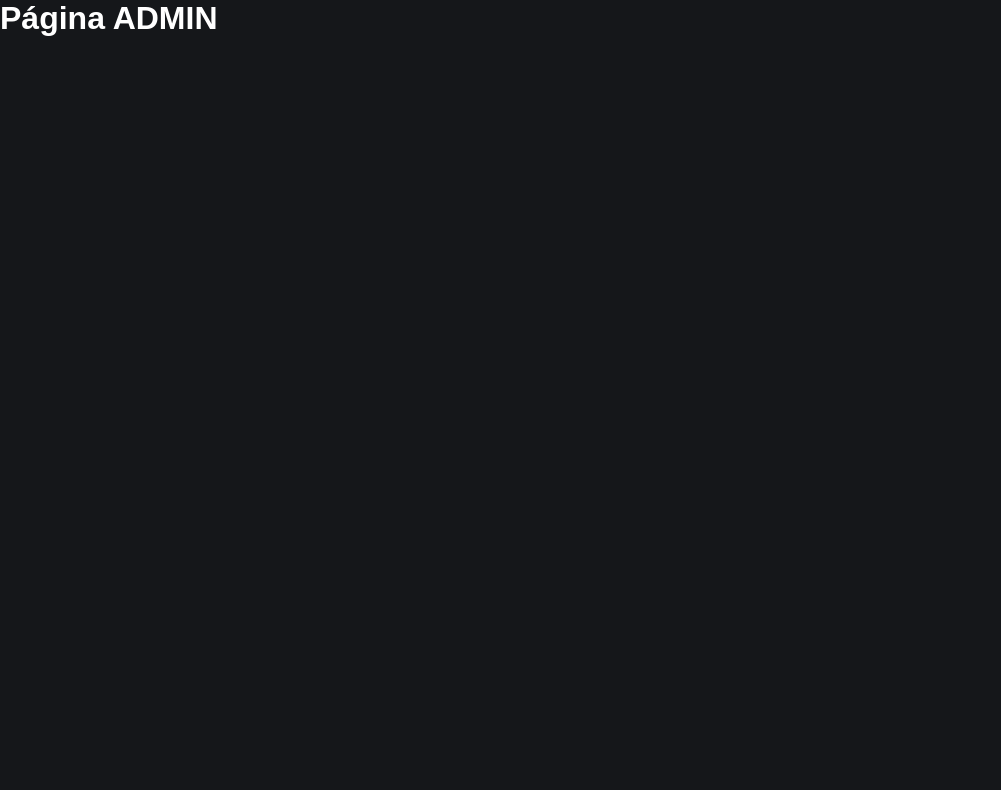
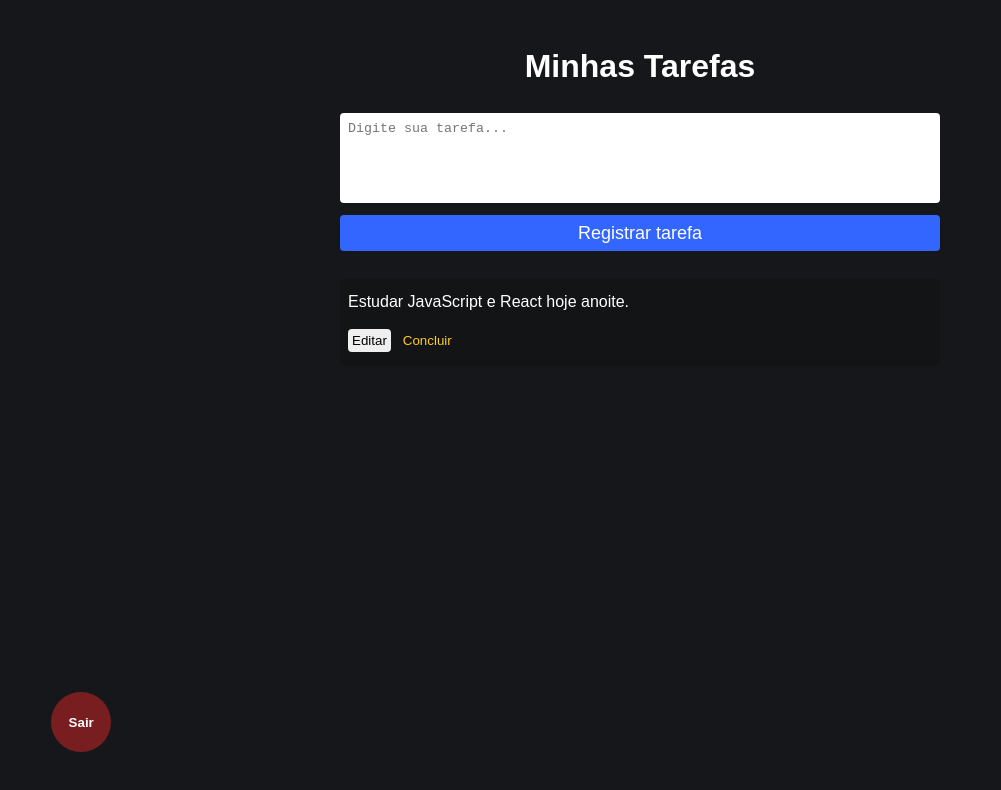
Before and after one commit to Hitiro/listatarefas, a React (Create React App) app: page /admin in a window 1280 px wide. Shown: the top 790 px of the page, without its empty margins (0-1001 px from the left). Built offline with nearby package versions, Linux system fonts and the light colour scheme; no server answers; sample sign-in values are in the browser's storage.

Commit message:
feat: pagina admin e funcionalidade de logout

```diff
--- a/src/pages/Admin/admin.css
+++ b/src/pages/Admin/admin.css
@@ -0,0 +1,61 @@
+.admin-container{
+  display: flex;
+  flex-direction: column;
+  align-items: center;
+  margin-top: 48px;
+}
+
+.admin-container h1{
+  margin-bottom: 28px;
+}
+
+.btn-register{
+  margin-bottom: 28px;
+}
+
+.list{
+  width: 90%;
+  max-width: 600px;
+  display: flex;
+  flex-direction: column;
+  background-color: rgba(18,18,18, 0.38);
+  border-radius: 4px;
+  margin-bottom: 12px;
+  justify-content: center;
+padding: 14px 8px;
+}
+
+.list p{
+  margin-bottom: 18px;
+}
+
+.list button{
+  margin-right: 8px;
+  border: 0;
+  border-radius: 4px;
+  padding: 4px;
+}
+
+.btn-delete{
+  color: #ffcc23;
+  background-color: transparent;
+}
+
+.btn-logout{
+  position: absolute;
+  bottom: 6%;
+  left: 4%;
+  height: 60px;
+  width: 60px;
+  border-radius: 30px;
+  border: 0;
+  font-weight: bold;
+  background-color: rgba(219, 38, 41, 0.5 );
+  color: #fafafa;
+  transition: all 0.5s;
+}
+
+.btn-logout:hover{
+  background-color: rgba(219, 38, 41, 1 );
+  color: #fff;
+}
--- a/src/pages/Admin/index.js
+++ b/src/pages/Admin/index.js
@@ -1,9 +1,45 @@
-import './admin.css'
+import { useState } from 'react';
+import './admin.css';
+import { auth } from '../../firebaseConnection';
+import { signOut } from 'firebase/auth';
 
 export default function Admin() {
+  const [tarefaInput, setTarefaInput] = useState('');
+
+  function handleRegister(e) {
+    e.preventDefault();
+
+    alert("Clicou");
+  }
+
+  async function handleLogout() {
+    await signOut(auth);
+  }
+
   return (
-    <div>
-      <h1>Página ADMIN</h1>
+    <div className="admin-container">
+      <h1>Minhas Tarefas</h1>
+
+      <form className="form" onSubmit={handleRegister}>
+        <textarea
+          placeholder="Digite sua tarefa..."
+          value={tarefaInput}
+          onChange={(e) => setTarefaInput(e.target.value)}
+        />
+
+        <button className="btn-register" type="submit">Registrar tarefa</button>
+      </form>
+
+      <article className="list">
+        <p>Estudar JavaScript e React hoje anoite.</p>
+
+        <dlv>
+          <button>Editar</button>
+          <button className="btn-delete">Concluir</button>
+        </dlv>
+      </article>
+
+      <button className="btn-logout" onClick={handleLogout}>Sair</button>
     </div>
   )
 }
--- a/src/pages/Home/home.css
+++ b/src/pages/Home/home.css
@@ -46,6 +46,7 @@
   height: 90px;
   resize: none;
   border-radius: 4px;
+  padding: 8px;
 }
 
 .button-link{
```
